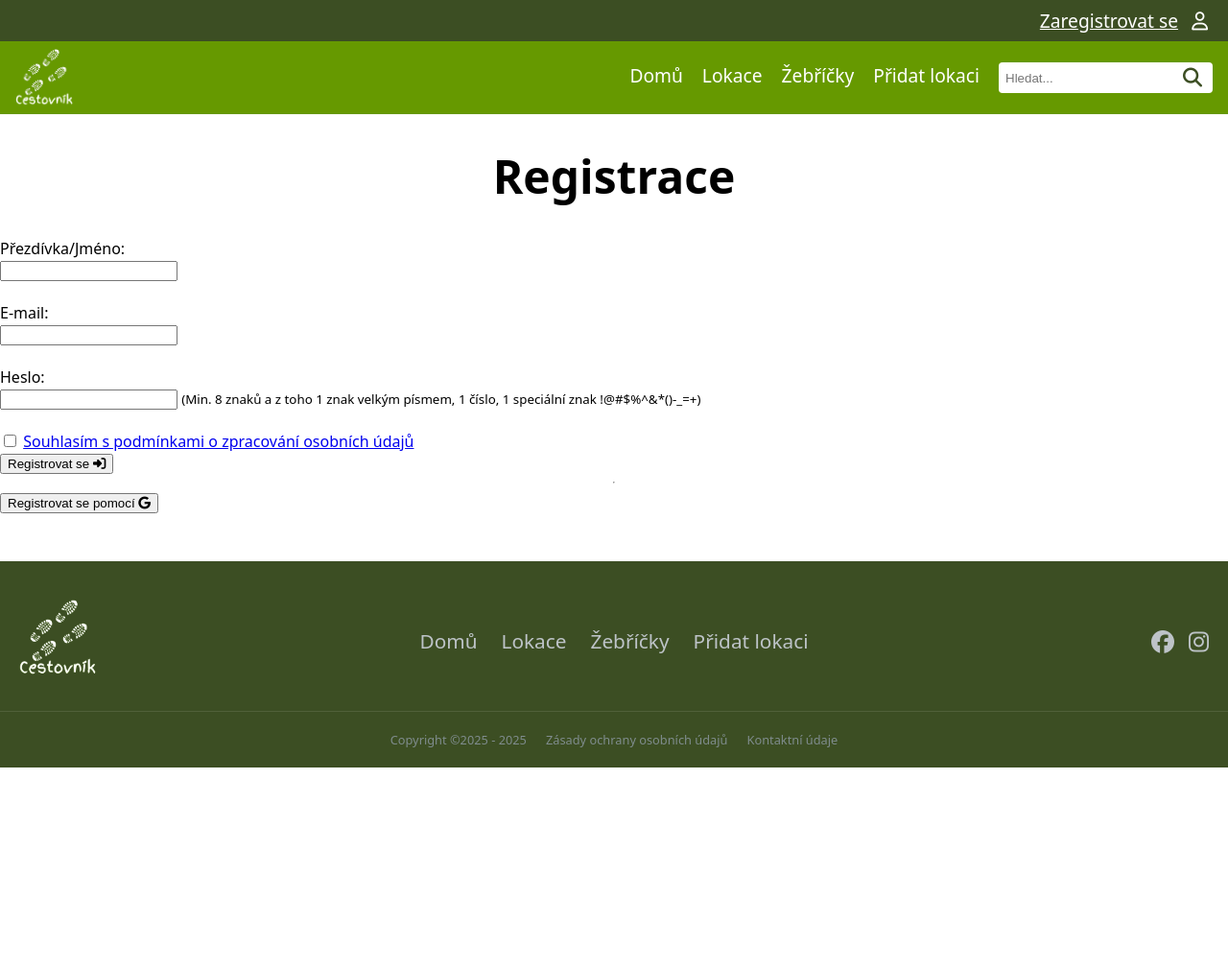
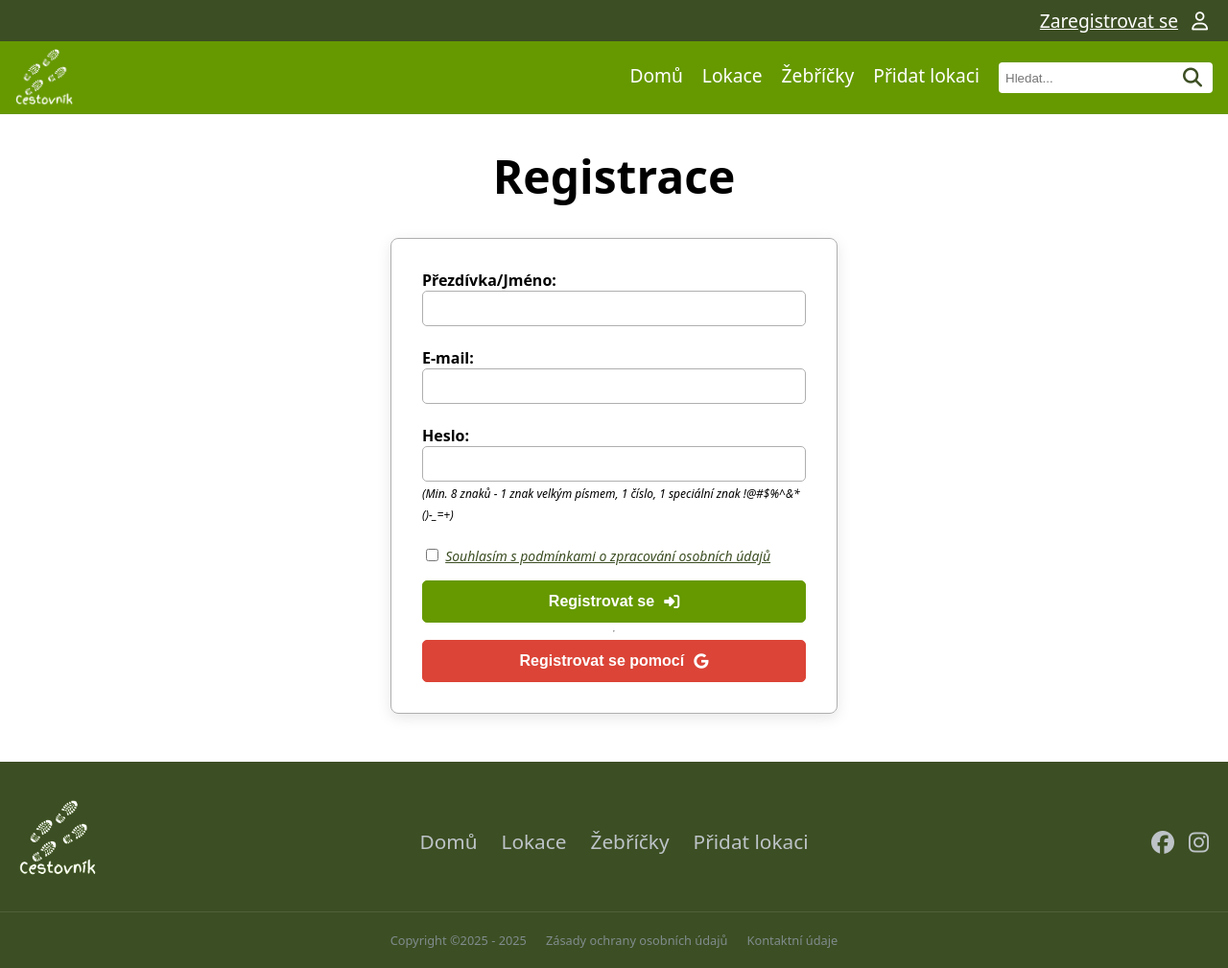
Before and after one commit to endurovojta173/Travel-Diary, a FastAPI app: page /register in a window 1280 px wide. Shown: the whole page at 96% size. Before the commit the page ends 800 px from the top, so only its background shows below. Run offline with FastAPI, Linux system fonts and the light colour scheme.

Commit message:
Add custom styles for register and login forms
Introduced register-and-login.css for improved form styling and layout. Updated register.html to use new styles and refactored markup for better structure and visual consistency. Added Google button color variable to style.css. Adjusted layout in home-page-layout.css for better alignment and spacing.

```diff
--- /dev/null
+++ b/static/css/register-and-login.css
@@ -0,0 +1,88 @@
+.container{
+    display: grid;
+    grid-template-columns: 1fr;
+    min-height: 50vh;
+    place-items: center;
+}
+.form {
+    display: flex;
+    flex-direction: column;
+    width: 100%;
+    max-width: 400px;
+    padding: 2rem;
+    border-radius: 8px;
+    box-shadow: 0 4px 15px rgba(0, 0, 0, 0.1);
+    border: 1px solid var(--neutral-gray-color);
+    margin-bottom: 50px;
+}
+.input-label{
+    font-weight: bold;
+}
+.text-input{
+    width: 100%;
+    border-radius: 5px;
+    border: 1px solid var(--neutral-gray-color);
+    padding: 10px;
+    box-sizing: border-box;
+}
+.password-info{
+    font-size: 12px;
+    font-style: italic;
+}
+.consent-text{
+    font-size: 14px;
+    font-style: italic;
+    color: var(--dark-green-color);
+}
+.consent-text:hover{
+    color: var(--light-green-color);
+}
+input[type="checkbox"]{
+    accent-color: var(--light-green-color); /* Tvoje zelená barva */
+    cursor: pointer;
+}
+.register-button{
+    width: 100%;
+    padding: 12px;
+    margin-top: 15px;
+    background-color: var(--light-green-color);
+    border: 1px solid var(--light-green-color);
+    color: white;
+    border-radius: 5px;
+    font-size: 16px;
+    font-weight: bold;
+    cursor: pointer;
+    display: flex;
+    align-items: center;
+    justify-content: center;
+    gap: 10px;
+}
+.register-button:hover {
+    filter: brightness(0.9);
+}
+.google-button {
+    width: 100%;
+    padding: 12px;
+    background-color: var(--google-red-color);
+    border: 1px solid var(--google-red-color);
+    color: white;
+    border-radius: 5px;
+    font-size: 16px;
+    font-weight: bold;
+    cursor: pointer;
+    transition: background-color 0.3s;
+    display: flex;
+    align-items: center;
+    justify-content: center;
+    gap: 10px; /* Mezera mezi textem a logem */
+}
+.google-button:hover {
+    filter: brightness(0.9);
+}
+.google-button-a{
+    text-decoration: none;
+}
+/* Barva Google ikonky */
+.google-button .fa-google {
+    color:white;
+}
--- a/static/css/style.css
+++ b/static/css/style.css
@@ -8,6 +8,7 @@
     --neutral-gray-color: #afafaf;
     --shadow-gray-color: #c8c8c8;
     --star-gold-color: #ffc107;
+    --google-red-color:#DB4437;
     font-size: 16px;
 }
 html, body {
--- a/templates/register.html
+++ b/templates/register.html
@@ -1,41 +1,54 @@
 {% extends "base.html" %}
 {% block title %}{{ title }}{% endblock %}
+{% block head %}
+    <link rel="stylesheet" href="{{ url_for('static', path='css/register-and-login.css') }}">
+{% endblock %}
 {% block content %}
     <h1>{{ title }}</h1>
+
+    <div class="container">
+        <div class="form">
             {% if error_message %}
-        <div style="color: red; border: 1px solid red; padding: 10px; margin-bottom: 10px;">
+                <div>
                     <strong>Chyba:</strong> {{ error_message }}
                 </div>
             {% endif %}
 
             <form method="post" action="/register">
                 <div>
-            <label for="name">Přezdívka/Jméno:</label><br>
-            <input type="text" id="name" name="name" value="{{ name_value or '' }}" required minlength="1">
+                    <label for="name" class="input-label">Přezdívka/Jméno:</label><br>
+                    <input type="text" id="name" name="name" value="{{ name_value or '' }}" required minlength="1"
+                           class="text-input">
                 </div>
                 <br>
                 <div>
-            <label for="email">E-mail:</label><br>
-            <input type="email" id="email" name="email" value="{{ email_value or '' }}" required>
+                    <label for="email" class="input-label">E-mail:</label><br>
+                    <input type="email" id="email" name="email" value="{{ email_value or '' }}" required
+                           class="text-input">
                 </div>
                 <br>
                 <div>
-            <label for="password">Heslo:</label><br>
-            <input type="password" id="password" name="password" required minlength="8">
-            <small>(Min. 8 znaků a z toho 1 znak velkým písmem, 1 číslo, 1 speciální znak !@#$%^&*()-_=+)</small>
+                    <label for="password" class="input-label">Heslo:</label><br>
+                    <input type="password" id="password" name="password" required minlength="8" class="text-input">
+                    <small class="password-info">(Min. 8 znaků - 1 znak velkým písmem, 1 číslo, 1 speciální znak
+                        !@#$%^&*()-_=+)</small>
                 </div>
                 <br>
                 <input type="checkbox" id="consent" name="consent" required>
-        <label for="consent"><a href="{{ url_for('privacy_policy_page') }}" target="_blank">Souhlasím s podmínkami
+                <label for="consent"><a href="{{ url_for('privacy_policy_page') }}" target="_blank"
+                                        class="consent-text">Souhlasím s
+                    podmínkami
                     o zpracování osobních údajů</a></label>
                 <br>
-        <button type="submit">Registrovat se <i class="fa-solid fa-right-to-bracket"></i></button>
+                <button type="submit" class="register-button">Registrovat se <i class="fa-solid fa-right-to-bracket"></i></button>
             </form>
 
             <hr>
             <div>
-        <a href="/login/google">
-            <button type="button">Registrovat se pomocí <i class="fa-brands fa-google"></i></button>
+                <a href="/login/google" class="google-button-a">
+                    <button type="button" class="google-button">Registrovat se pomocí <i class="fa-brands fa-google"></i></button>
                 </a>
             </div>
+        </div>
+    </div>
 {% endblock %}
```
Also changed, not shown: static/css/home-page-layout.css (+9 -3 lines). Lines whose indentation alone changed are shown as unchanged.
